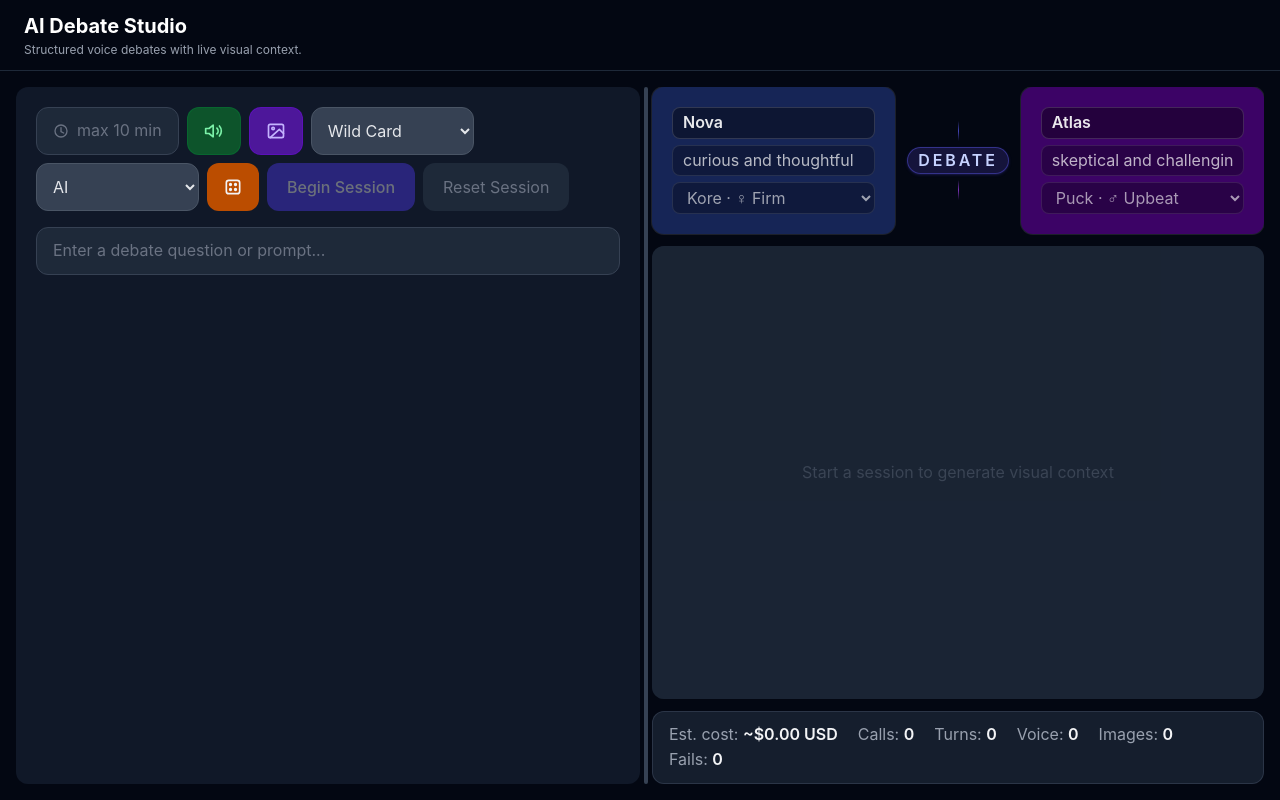
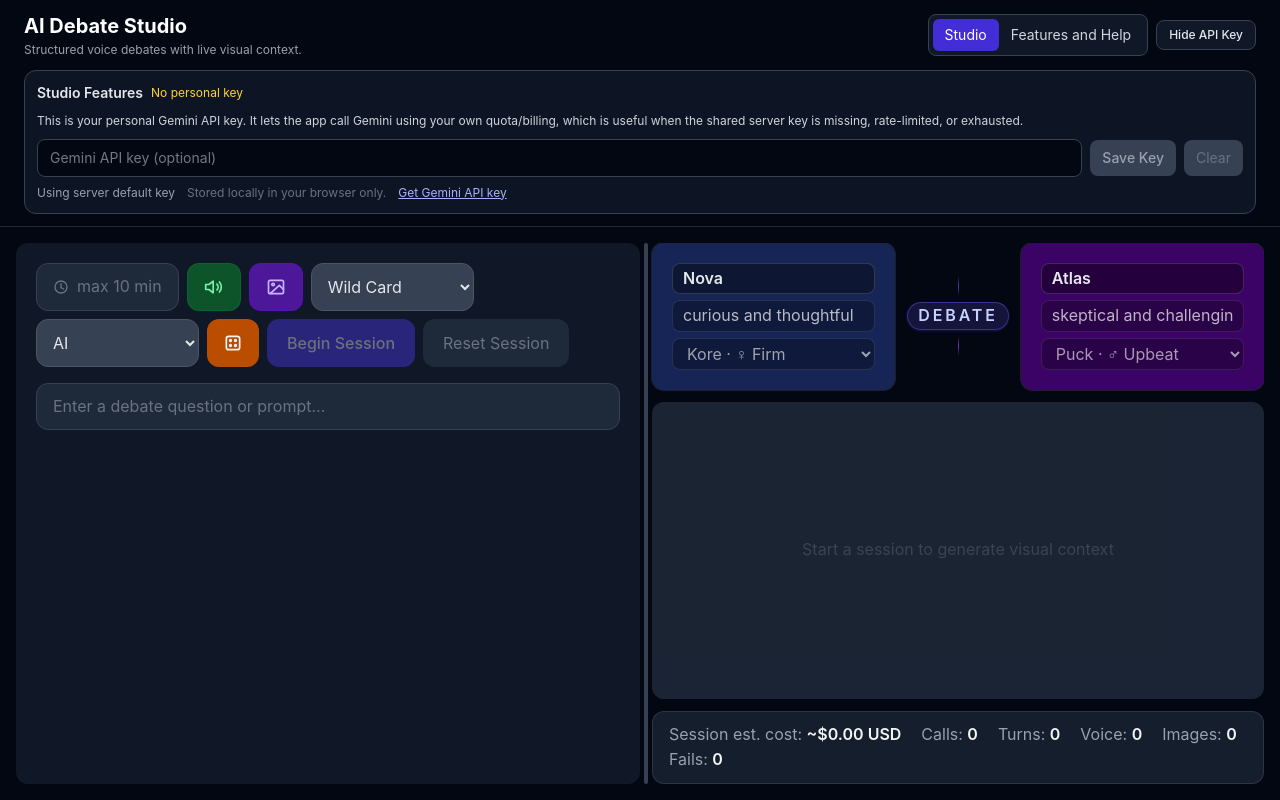
Before and after one commit to DavidBarraclough/AIDebate, a React (Vite) app: page / in a window 1280 px wide. Built offline with nearby package versions, Linux system fonts and the light colour scheme.

Commit message:
feat: implement user API key management and enhance UI with features help page

```diff
--- a/src/App.jsx
+++ b/src/App.jsx
@@ -1,14 +1,137 @@
 import GeminiSelfChatAudio from './components/GeminiSelfChatAudio'
+import FeaturesHelpPage from './components/FeaturesHelpPage'
+import { useEffect, useState } from 'react'
+
+const GEMINI_KEY_STORAGE_KEY = 'gemini-user-api-key'
 
 export default function App() {
+  const [activeView, setActiveView] = useState('studio')
+  const [apiKeyInput, setApiKeyInput] = useState('')
+  const [userApiKey, setUserApiKey] = useState('')
+  const [showApiKeyPanel, setShowApiKeyPanel] = useState(true)
+
+  useEffect(() => {
+    try {
+      const stored = localStorage.getItem(GEMINI_KEY_STORAGE_KEY) || ''
+      const trimmed = stored.trim()
+      if (trimmed) {
+        setUserApiKey(trimmed)
+        setApiKeyInput(trimmed)
+        setShowApiKeyPanel(false)
+      } else {
+        setShowApiKeyPanel(true)
+      }
+    } catch {
+      setShowApiKeyPanel(true)
+    }
+  }, [])
+
+  const saveUserApiKey = () => {
+    const trimmed = apiKeyInput.trim()
+    if (!trimmed) return
+    try {
+      localStorage.setItem(GEMINI_KEY_STORAGE_KEY, trimmed)
+    } catch {}
+    setUserApiKey(trimmed)
+    setShowApiKeyPanel(false)
+  }
+
+  const clearUserApiKey = () => {
+    try {
+      localStorage.removeItem(GEMINI_KEY_STORAGE_KEY)
+    } catch {}
+    setUserApiKey('')
+    setApiKeyInput('')
+    setShowApiKeyPanel(true)
+  }
+
   return (
     <div className="min-h-screen h-dvh flex flex-col bg-gray-950 text-gray-100 font-sans overflow-hidden">
       <header className="shrink-0 border-b border-gray-800 px-4 sm:px-6 py-3">
-        <h1 className="text-xl font-bold text-white">AI Debate Studio</h1>
-        <p className="text-xs text-gray-400 mt-0.5">Structured voice debates with live visual context.</p>
+        <div className="flex flex-wrap items-center justify-between gap-2">
+          <div>
+            <h1 className="text-xl font-bold text-white">AI Debate Studio</h1>
+            <p className="text-xs text-gray-400 mt-0.5">Structured voice debates with live visual context.</p>
+          </div>
+          <div className="flex items-center gap-2">
+            <div className="inline-flex rounded-lg border border-gray-700 bg-gray-900 p-1">
+              <button
+                onClick={() => setActiveView('studio')}
+                className={`px-3 py-1.5 text-sm rounded-md transition-colors cursor-pointer ${activeView === 'studio' ? 'bg-indigo-700 text-white' : 'text-gray-300 hover:bg-gray-800'}`}
+              >
+                Studio
+              </button>
+              <button
+                onClick={() => setActiveView('help')}
+                className={`px-3 py-1.5 text-sm rounded-md transition-colors cursor-pointer ${activeView === 'help' ? 'bg-indigo-700 text-white' : 'text-gray-300 hover:bg-gray-800'}`}
+              >
+                Features and Help
+              </button>
+            </div>
+            {activeView === 'studio' && (
+              <button
+                onClick={() => setShowApiKeyPanel(v => !v)}
+                className="px-3 py-1.5 rounded-lg border border-gray-700 bg-gray-900 text-xs font-medium text-gray-200 hover:bg-gray-800 transition-colors cursor-pointer"
+              >
+                {showApiKeyPanel ? 'Hide API Key' : 'Open API Key Setup'}
+              </button>
+            )}
+          </div>
+        </div>
+
+        {activeView === 'studio' && showApiKeyPanel && (
+          <div className="mt-3 rounded-xl border border-gray-700 bg-gray-900/80 p-3">
+            <div className="flex flex-wrap items-center gap-2">
+              <span className="text-sm font-semibold text-gray-200">Studio Features</span>
+              <span className={userApiKey ? 'text-xs text-green-300' : 'text-xs text-amber-300'}>
+                {userApiKey ? 'Personal key active' : 'No personal key'}
+              </span>
+            </div>
+            <p className="mt-2 text-xs text-gray-300 leading-relaxed">
+              This is your personal Gemini API key. It lets the app call Gemini using your own quota/billing, which is useful when the shared server key is missing, rate-limited, or exhausted.
+            </p>
+            <div className="mt-2 flex flex-wrap items-center gap-2">
+              <input
+                type="password"
+                value={apiKeyInput}
+                onChange={e => setApiKeyInput(e.target.value)}
+                placeholder="Gemini API key (optional)"
+                className="flex-1 min-w-[220px] bg-gray-950 border border-gray-700 rounded-lg px-3 py-2 text-sm text-gray-200 focus:outline-none focus:border-indigo-500"
+              />
+              <button
+                onClick={saveUserApiKey}
+                disabled={!apiKeyInput.trim()}
+                className="px-3 py-2 rounded-lg bg-indigo-700 hover:bg-indigo-600 disabled:bg-gray-700 disabled:text-gray-400 disabled:cursor-not-allowed text-sm font-medium transition-colors cursor-pointer"
+              >
+                Save Key
+              </button>
+              <button
+                onClick={clearUserApiKey}
+                disabled={!userApiKey}
+                className="px-3 py-2 rounded-lg bg-gray-700 hover:bg-gray-600 disabled:bg-gray-700 disabled:text-gray-500 disabled:cursor-not-allowed text-sm transition-colors cursor-pointer"
+              >
+                Clear
+              </button>
+            </div>
+            <div className="mt-2 flex flex-wrap items-center gap-x-3 gap-y-1 text-xs">
+              <span className={userApiKey ? 'text-green-300' : 'text-gray-400'}>
+                {userApiKey ? 'Using personal key' : 'Using server default key'}
+              </span>
+              <span className="text-gray-500">Stored locally in your browser only.</span>
+              <a
+                href="https://aistudio.google.com/app/apikey"
+                target="_blank"
+                rel="noreferrer"
+                className="text-indigo-300 hover:text-indigo-200 underline"
+              >
+                Get Gemini API key
+              </a>
+            </div>
+          </div>
+        )}
       </header>
       <main className="flex-1 overflow-auto p-3 sm:p-4">
-        <GeminiSelfChatAudio />
+        {activeView === 'studio' ? <GeminiSelfChatAudio userApiKey={userApiKey} /> : <FeaturesHelpPage />}
       </main>
     </div>
   )
--- /dev/null
+++ b/src/components/FeaturesHelpPage.jsx
@@ -0,0 +1,90 @@
+const FEATURE_SECTIONS = [
+  {
+    title: 'Debate Setup',
+    items: [
+      'Type your own debate prompt manually.',
+      'Manually edit both personas: name, personality, and voice.',
+      'Pick a category and style theme before starting.',
+      'Use Randomize to auto-generate topic + persona setup.',
+    ],
+  },
+  {
+    title: 'Live Session Controls',
+    items: [
+      'Pause and resume any session mid-debate.',
+      'Use REDIRECT (mic) to interrupt and steer the debate.',
+      'Mute/unmute generated voice at any time.',
+      'Enable or disable generated visuals at any time.',
+    ],
+  },
+  {
+    title: 'Analysis and Summary',
+    items: [
+      'Generate a winner summary while paused.',
+      'See key arguments for both sides plus final analysis.',
+      'Hear a concise spoken summary (winner + reason) when unmuted.',
+    ],
+  },
+  {
+    title: 'Personal API Key',
+    items: [
+      'Optionally save your own Gemini API key in the app.',
+      'Why this matters: it uses your own Gemini quota if a shared server key is unavailable or out of quota.',
+      'Switch between personal key and server default automatically.',
+      'Clear the saved key any time from controls (stored locally in your browser).',
+    ],
+  },
+  {
+    title: 'Usage Visibility',
+    items: [
+      'Track estimated session cost in real time.',
+      'See API call, turn, voice, image, and failure counts.',
+      'Quota alerts explain when voice or visuals are auto-disabled.',
+    ],
+  },
+]
+
+const QUICK_START = [
+  'Set category/style, then enter a debate question (or randomize).',
+  'Adjust personas and voice profiles if desired.',
+  'Click Begin Session and monitor transcript + visuals.',
+  'Use REDIRECT to intervene, then pause for summary when ready.',
+]
+
+export default function FeaturesHelpPage() {
+  return (
+    <div className="w-full rounded-xl border border-gray-800 bg-gray-900/80 p-4 sm:p-6">
+      <div className="mb-6 rounded-xl border border-indigo-700/40 bg-indigo-950/40 p-4">
+        <h2 className="text-lg sm:text-xl font-bold text-indigo-100">Features and Help</h2>
+        <p className="mt-1 text-sm text-indigo-200/80">
+          Everything you can do in AI Debate Studio, including manual controls, random setup, live redirects, and summary tools.
+        </p>
+      </div>
+
+      <section className="mb-6">
+        <h3 className="text-sm font-semibold uppercase tracking-wide text-amber-300">Quick Start</h3>
+        <ol className="mt-2 space-y-1 text-sm text-gray-200 list-decimal list-inside">
+          {QUICK_START.map((step) => (
+            <li key={step}>{step}</li>
+          ))}
+        </ol>
+      </section>
+
+      <section className="grid grid-cols-1 lg:grid-cols-2 gap-3">
+        {FEATURE_SECTIONS.map((section) => (
+          <article key={section.title} className="rounded-xl border border-gray-700/80 bg-gray-900 p-4">
+            <h4 className="text-base font-semibold text-white">{section.title}</h4>
+            <ul className="mt-2 space-y-1.5 text-sm text-gray-300">
+              {section.items.map((item) => (
+                <li key={item} className="flex gap-2">
+                  <span className="mt-1 h-1.5 w-1.5 shrink-0 rounded-full bg-indigo-400" />
+                  <span>{item}</span>
+                </li>
+              ))}
+            </ul>
+          </article>
+        ))}
+      </section>
+    </div>
+  )
+}
--- a/src/components/GeminiSelfChatAudio.jsx
+++ b/src/components/GeminiSelfChatAudio.jsx
@@ -278,13 +278,17 @@
 }
 
 // Fetch TTS audio data from server (can be prefetched)
-async function fetchTTS(text, personaKey, voice, postJson) {
+async function fetchTTS(text, personaKey, voice, postJson, userApiKey = '') {
   if (postJson) {
     return await postJson('tts', { text, persona: personaKey, voice })
   }
+  const trimmedKey = String(userApiKey || '').trim()
   const res = await fetch(`${API_BASE_URL}/api/tts`, {
     method: 'POST',
-    headers: { 'Content-Type': 'application/json' },
+    headers: {
+      'Content-Type': 'application/json',
+      ...(trimmedKey ? { 'x-gemini-api-key': trimmedKey } : {}),
+    },
     body: JSON.stringify({ text, persona: personaKey, voice }),
   })
   return await res.json()
@@ -727,7 +731,7 @@
   }
 }
 
-export default function GeminiSelfChatAudio() {
+export default function GeminiSelfChatAudio({ userApiKey = '' }) {
   const [topic, setTopic] = useState('')
   const [inputMode, setInputMode] = useState('voice') // 'type' | 'voice'
   const [messages, setMessages] = useState([])
@@ -825,9 +829,13 @@
 
   const postJson = async (endpoint, payload) => {
     try {
+      const trimmedKey = userApiKey.trim()
       const res = await fetch(`${API_BASE_URL}/api/${endpoint}`, {
         method: 'POST',
-        headers: { 'Content-Type': 'application/json' },
+        headers: {
+          'Content-Type': 'application/json',
+          ...(trimmedKey ? { 'x-gemini-api-key': trimmedKey } : {}),
+        },
         body: JSON.stringify(payload),
       })
       trackApiResult(endpoint, res.ok)
@@ -1890,7 +1898,7 @@
           {/* Session telemetry */}
           <div className="shrink-0 rounded-xl bg-gray-800/70 border border-gray-700/70 px-4 py-3">
             <div className="flex flex-wrap items-center gap-x-5 gap-y-1 text-gray-400">
-              <span>Est. cost: <span className="font-semibold text-gray-100">~${estimatedSessionCost.toFixed(2)} USD</span></span>
+              <span>Session est. cost: <span className="font-semibold text-gray-100">~${estimatedSessionCost.toFixed(2)} USD</span></span>
               <span>Calls: <span className="font-semibold text-gray-100">{totalApiCalls}</span></span>
               <span>Turns: <span className="font-semibold text-gray-100">{usageTextTurns}</span></span>
               <span>Voice: <span className="font-semibold text-gray-100">{usageVoiceGenerations}</span></span>
```
Also changed, not shown: 1 other file (tests, documents, lock files or other folders).
